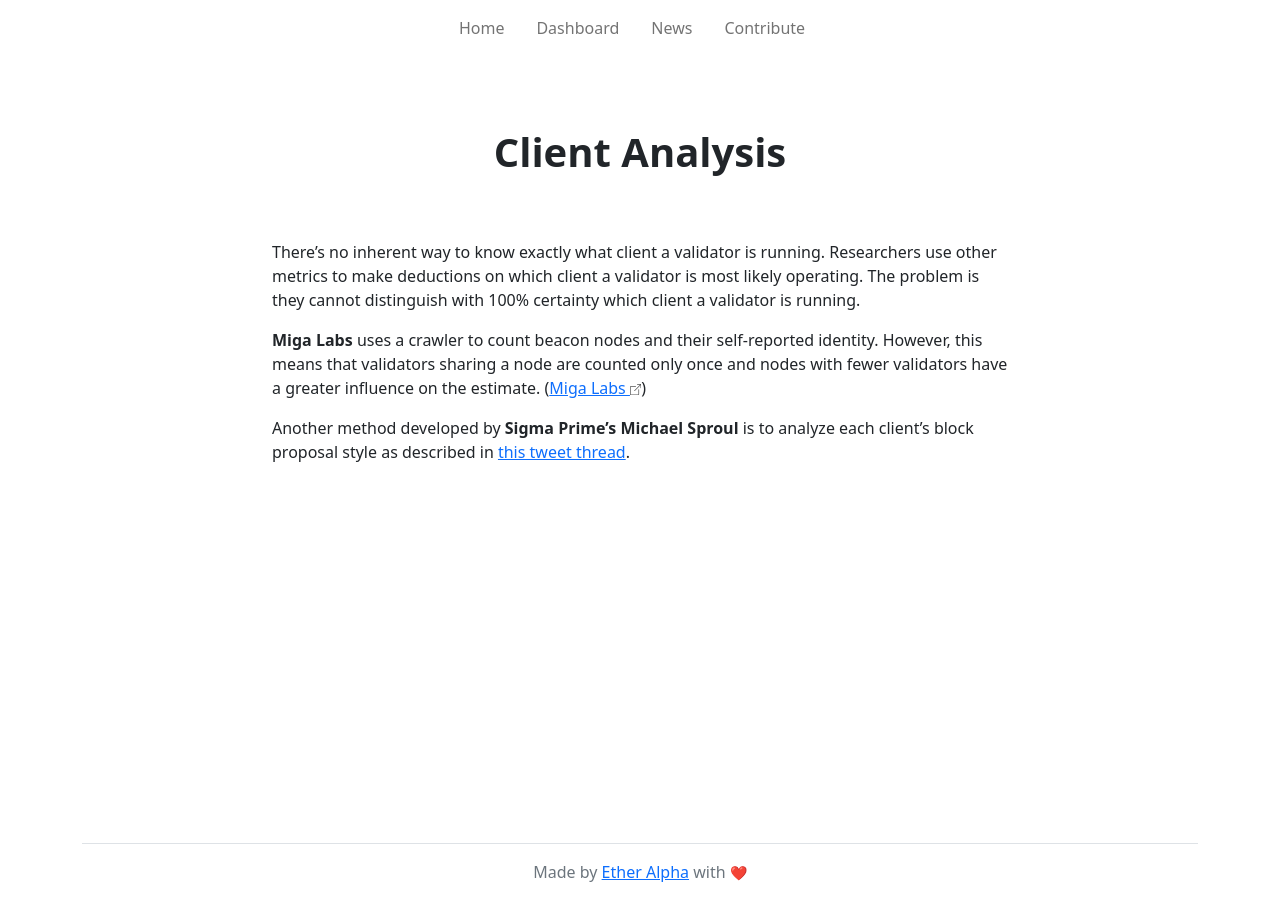
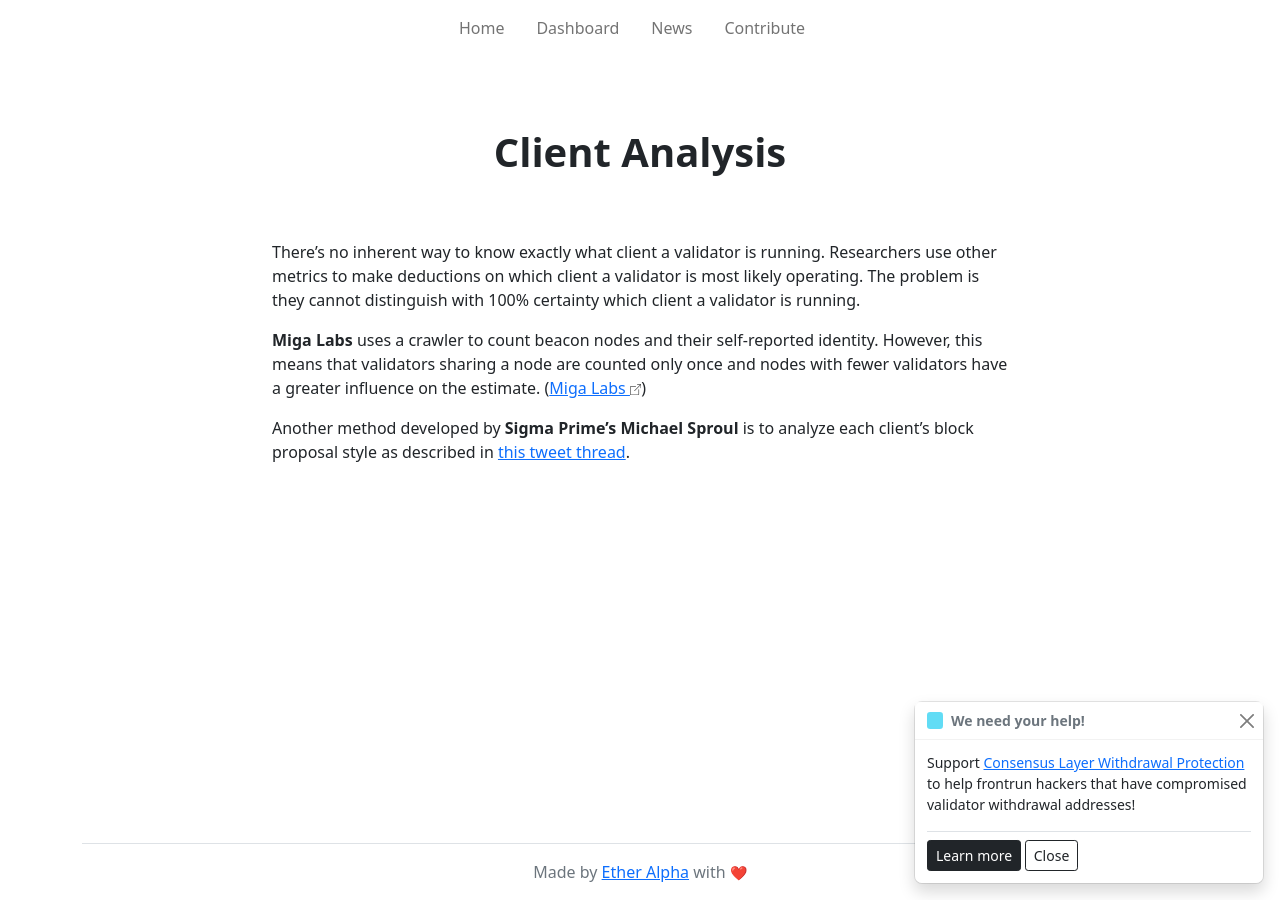
Before and after one commit to etheralpha/clientdiversity-org, a Jekyll site: the page built from client-fingerprinting.md, in a window 1280 px wide. Built offline with Jekyll 4.4.1, drawn with Linux system fonts in a browser that asks for light colours.

Commit message:
add toast notification

```diff
--- a/_config.yml
+++ b/_config.yml
@@ -22,10 +22,19 @@ analytics_tag: |
     gtag('config', 'G-5YPSBBTM6W');
   </script>
 
-# Notifications
-notification_enabled: false
-notification_id: 1 # Increment value when new notification to show again
-notification_msg: This is a test notification message.<br>This is a test notification message.
+# Notification Bar
+enableNotification: false
+notificationMsgId: 1 # must increment when creating a new message
+notificationMsg: Join the community!<br><a href=""></a>.
+notificationExpiration: 3000000000 # epoch time in seconds
+
+# Toast
+enableToast: true
+toastMsgId: 1 # must increment when creating a new message
+toastTitle: We need your help!
+toastMsg: Support [Consensus Layer Withdrawal Protection](https://twitter.com/ethStaker/status/1643384655670833153) to help frontrun hackers that have compromised validator withdrawal addresses! # Best when under 100 characters
+toastLink: https://github.com/benjaminchodroff/ConsensusLayerWithdrawalProtection#consensus-layer-withdrawal-protection # Optional, leave blank to omit
+toastExpiration: 1681516800 # epoch time in seconds
 
 # Navigation
 nav_enabled: true
--- /dev/null
+++ b/_includes/partials/component-notification.html
@@ -0,0 +1,74 @@
+{%- comment -%}
+<!--
+When creating new notification you must increase
+the config.yml "notificationMsgId" value so it
+will show again for users that previously closed it
+
+Add to config.yml:
+# Notification Bar
+enableNotification: false
+notificationMsgId: 1 # must increment when creating a new message
+notificationMsg: Join the community!<br><a href=""></a>.
+notificationExpiration: 3000000000 # epoch time in seconds
+-->
+{%- endcomment -%}
+
+{%- if site.enableNotification == true -%}
+<!-- Notification Bar -->
+<div id="notification" class="p-2 pe-4">
+  <span class="pe-2">
+    {{site.notificationMsg}}
+  </span>
+  <span id="notificationClose" class="my-auto" onclick="hideNotification()">✕</span>
+</div>
+
+
+<script type="text/javascript">
+  window.onload = showNotification();
+  // Loads/shows notification bar if users hasn't closed it yet
+  function showNotification() {
+    const notificationName = "notification-{{site.notificationMsgId}}";
+    const hideNotification = localStorage.getItem(notificationName);
+    const timestamp = Math.round(Date.now()/10000)*10;
+    if (hideNotification != "true" && timestamp < {{site.notificationExpiration}}) {
+      const notification = document.getElementById("notification");
+      notification.style.display = "block";
+    }
+  }
+  // Hides notification bar when user closes it
+  function hideNotification() {
+    const notification = document.getElementById("notification");
+    notification.style.display = "none";
+    const notificationName = "notification-{{site.notificationMsgId}}";
+    localStorage.setItem(notificationName, "true");
+  }
+</script>
+
+
+<style type="text/css">
+  #notification {
+    position: fixed;
+    z-index: 101;
+    bottom: 0;
+    left: 0;
+    right: 0;
+    color: #000;
+    text-align: center;
+    overflow: hidden;
+    box-shadow: 0 0 5px rgba(100, 100, 100, 0.5);
+    display: none;
+    background-color: #000;
+  }
+  #notificationClose {
+    position: absolute;
+    right: 10px;
+    height: 100%;
+    top: 50%;
+    transform: translateY(-18%);
+    cursor: pointer;
+  }
+  #notification a {
+    color: #000;
+  }
+</style>
+{%- endif -%}
--- /dev/null
+++ b/_includes/partials/component-toast.html
@@ -0,0 +1,73 @@
+{%- comment -%}
+<!--
+When creating new toast you must increase
+the config.yml "toastMsgId" value so it will
+show again for users that previously closed it
+
+Add to config.yml:
+# Toast
+enableToast: false
+toastMsgId: 1 # must increment when creating a new message
+toastTitle: Notice
+toastMsg: # Best when under 100 characters
+toastLink: # Optional, leave blank to omit
+toastExpiration: 3000000000 # epoch time in seconds
+-->
+{%- endcomment -%}
+
+{%- if site.enableToast == true -%}
+<!-- Toast -->
+<div class="toast-container position-fixed bottom-0 end-0 p-3">
+  <div id="toast" class="toast" role="alert" aria-live="assertive" aria-atomic="true" data-bs-autohide="false">
+    <div class="toast-header">
+      <button type="button" class="btn bg-info btn-sm" style="max-height: 17px; max-width: 15px; border: none;" disabled>&nbsp;</button>
+      <strong class="me-auto ms-2">{{site.toastTitle}}</strong>
+      <button type="button" class="btn-close" data-bs-dismiss="toast" aria-label="Close" onclick="hidetoast()"></button>
+    </div>
+    <div class="toast-body">
+      {{site.toastMsg | liquify | markdownify}}
+      {%- if site.toastLink -%}
+        <div class="mt-2 pt-2 border-top border-slate">
+          <a href="{{site.toastLink}}" target="_blank" class="btn btn-dark btn-sm">Learn more</a>
+          <button type="button" class="btn btn-outline-dark btn-sm" data-bs-dismiss="toast" onclick="hidetoast()">Close</button>
+        </div>
+      {%- endif -%}
+    </div>
+  </div>
+</div>
+
+
+<script type="text/javascript">
+  const toastEl = document.getElementById('toast');
+  const toast = new bootstrap.Toast(toastEl);
+  showtoast()
+
+  // Loads/shows notification bar if users hasn't closed it yet
+  function showtoast() {
+    const toastName = "toast-{{site.toastMsgId}}";
+    const hideToast = localStorage.getItem(toastName);
+    const timestamp = Math.round(Date.now()/10000)*10;
+    if (hideToast != "true" && timestamp < {{site.toastExpiration}}) {
+      toast.show();
+    }
+  }
+  // Hides toast bar when user closes it
+  function hidetoast() {
+    const toastName = "toast-{{site.toastMsgId}}";
+    localStorage.setItem(toastName, "true");
+  }
+</script>
+
+
+<style type="text/css">
+  .toast-container {
+    z-index: 1090;
+  }
+  .toast {
+    border-radius: 0.5rem !important;
+    background-color: #fff;
+  }
+  .toast-header {
+  }
+</style>
+{%- endif -%}
--- a/_includes/partials/head.html
+++ b/_includes/partials/head.html
@@ -64,6 +64,8 @@
 
   <!-- Bootstrap 5 CSS -->
   <link href="https://cdn.jsdelivr.net/npm/bootstrap@5.1.3/dist/css/bootstrap.min.css" rel="stylesheet" integrity="sha384-1BmE4kWBq78iYhFldvKuhfTAU6auU8tT94WrHftjDbrCEXSU1oBoqyl2QvZ6jIW3" crossorigin="anonymous">
+  <!-- Bootstrap 5 JS -->
+  <script src="https://cdn.jsdelivr.net/npm/bootstrap@5.1.3/dist/js/bootstrap.bundle.min.js" integrity="sha384-ka7Sk0Gln4gmtz2MlQnikT1wXgYsOg+OMhuP+IlRH9sENBO0LRn5q+8nbTov4+1p" crossorigin="anonymous"></script>
 
   <!-- Custom CSS -->
   <link rel="stylesheet" type="text/css" href="{{base_site}}/assets/css/main.css">
--- a/_includes/partials/nav.html
+++ b/_includes/partials/nav.html
@@ -1,3 +1,4 @@
+{%- if site.nav_enabled == true -%}
 <nav class="navbar navbar-expand-lg navbar-light">
   <div class="container">
     <button class="navbar-toggler" type="button" data-bs-toggle="collapse" data-bs-target="#navbarSupportedContent" aria-controls="navbarSupportedContent" aria-expanded="false" aria-label="Toggle navigation">
@@ -21,3 +22,4 @@
     </div>
   </div>
 </nav>
+{%- endif -%}
--- a/_layouts/markdown.html
+++ b/_layouts/markdown.html
@@ -2,12 +2,9 @@
 <html lang="en">
   {%- include partials/head.html -%}
   <body class="d-flex flex-column min-vh-100">
-    {%- if site.notification_enabled == true -%}
-      {%- include partials/notification.html -%}
-    {%- endif -%}
-    {%- if site.nav_enabled == true -%}
-      {%- include partials/nav.html -%}
-    {%- endif -%}
+    {%- include partials/component-notification.html -%}
+    {%- include partials/component-toast.html -%}
+    {%- include partials/nav.html -%}
 
 
     <!-- Header -->
@@ -58,8 +55,6 @@
     </section>
 
   	{%- include partials/footer.html -%}
-    <!-- Bootstrap 5 JS -->
-    <script src="https://cdn.jsdelivr.net/npm/bootstrap@5.1.3/dist/js/bootstrap.bundle.min.js" integrity="sha384-ka7Sk0Gln4gmtz2MlQnikT1wXgYsOg+OMhuP+IlRH9sENBO0LRn5q+8nbTov4+1p" crossorigin="anonymous"></script>
     <!-- Custom JS -->
     <script src="/assets/js/main.js" type="application/javascript"></script>
     {%- case page.name -%}
--- a/assets/css/main.css
+++ b/assets/css/main.css
@@ -2,4 +2,3 @@
 ---
 
 {% include css/base.css %}
-{% include css/notification.css %}
--- a/assets/js/main.js
+++ b/assets/js/main.js
@@ -4,6 +4,3 @@
 {% include js/base.js %}
 {% include js/clientdistribution.js %}
 {% include js/switchclients.js %}
-{%- if site.notification_enabled == true -%}
-  {% include js/notification.js %}
-{%- endif -%}
```
Also changed, not shown: _includes/css/notification.css (deleted, +0 -24 lines), _includes/js/notification.js (deleted, +0 -22 lines), _includes/partials/notification.html (deleted, +0 -12 lines), _layouts/default.html (+3 -8 lines).
